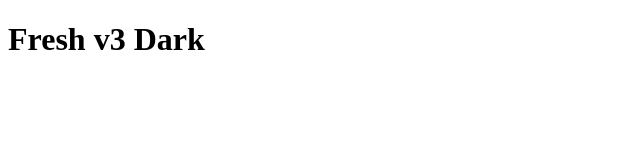
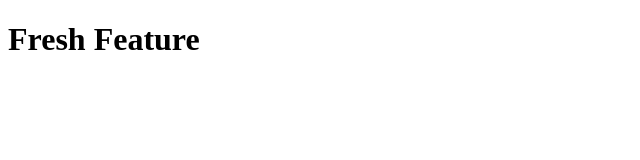
Before and after one commit to akshbhu/nextjs-example, a Next.js app: page / in a window 1280 px wide. Shown: the top 160 px of the page, without its empty margins (0-640 px from the left). Built offline with nearby package versions, Linux system fonts and the light colour scheme.

Commit message:
fresh feature

```diff
--- a/app/page.js
+++ b/app/page.js
@@ -1,3 +1,3 @@
 export default function Home() {
-  return <div><h1>Fresh v3 Dark</h1></div>;
+  return <div><h1>Fresh Feature</h1></div>;
 }
```
